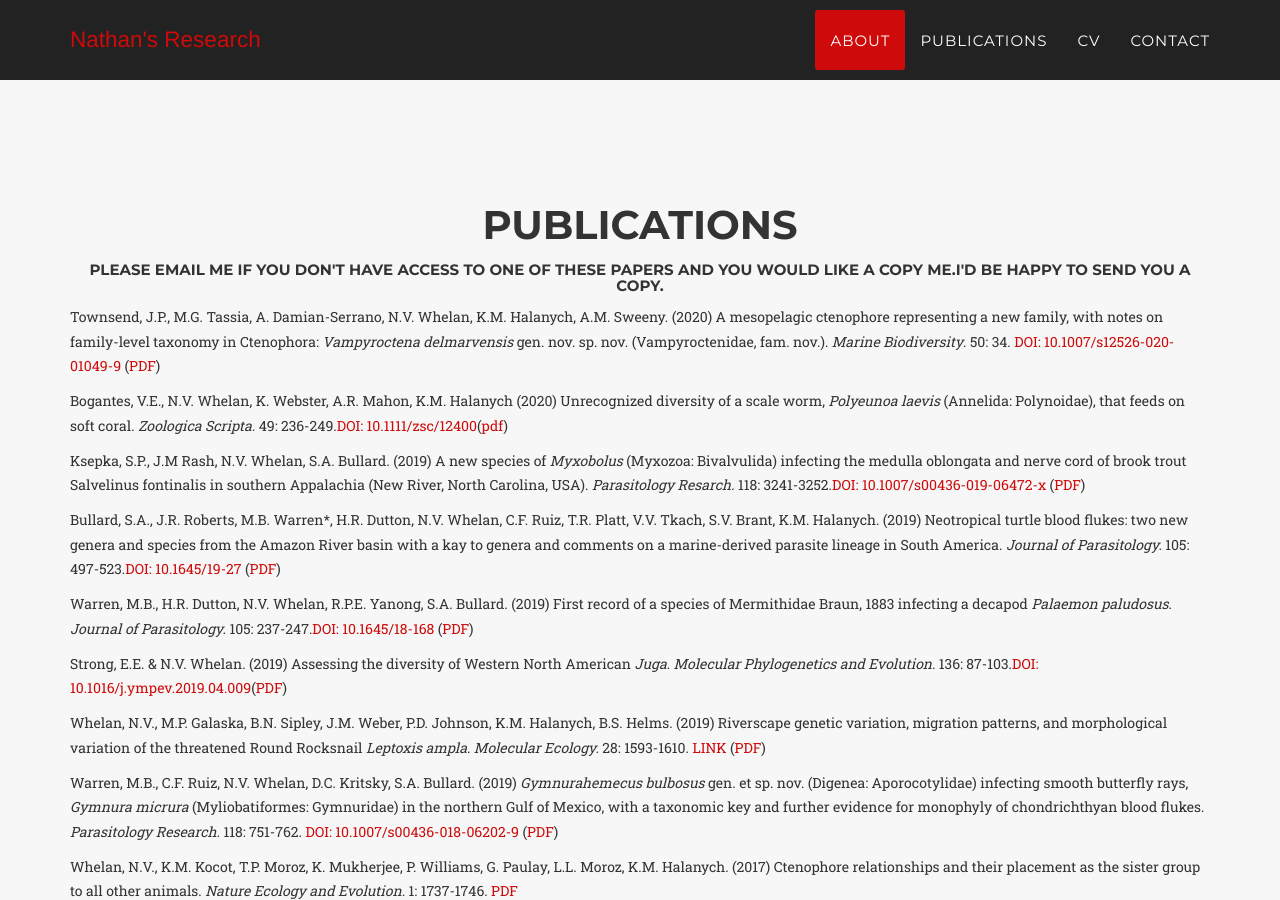
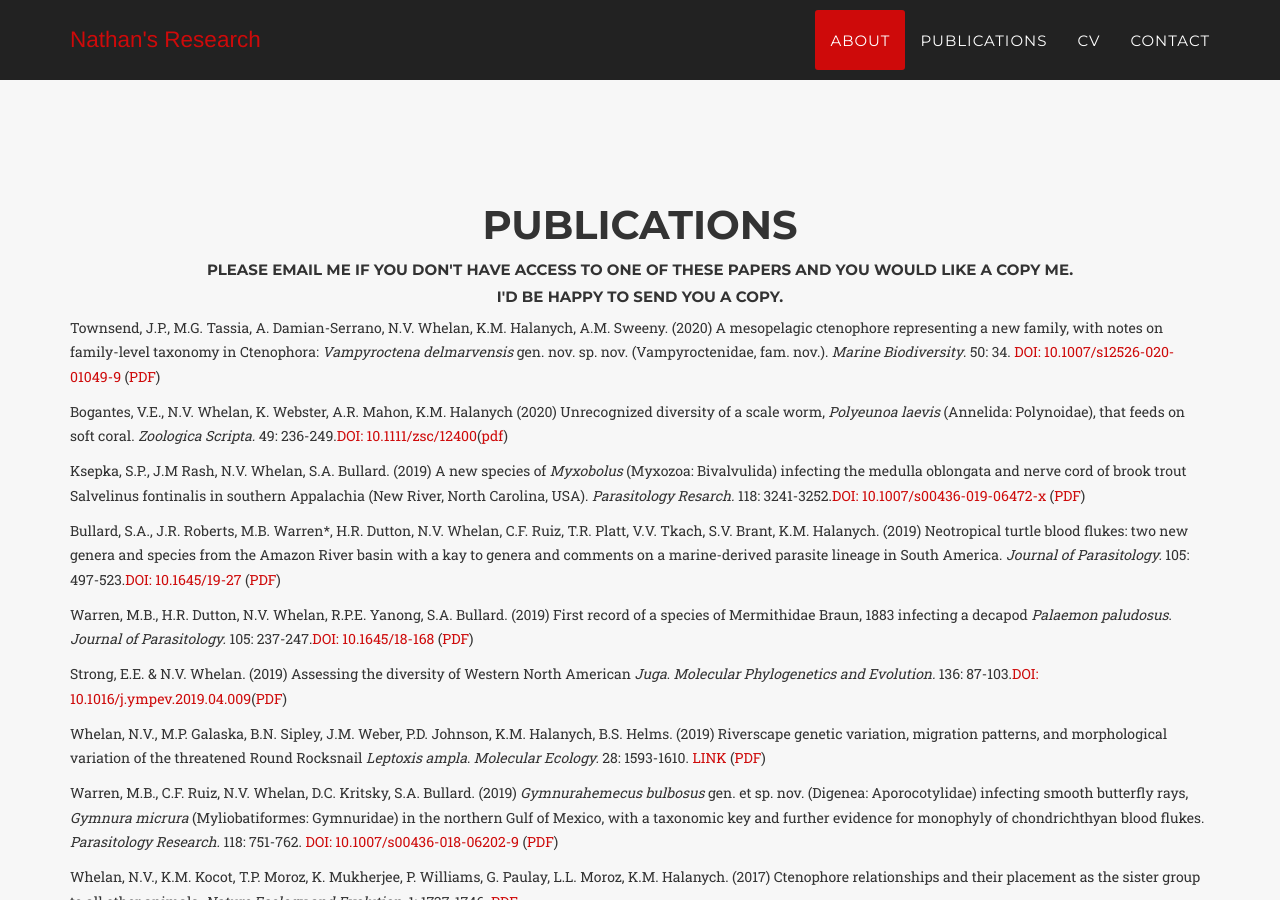
Before and after one commit to NathanWhelan/nathanwhelan.github.io, a Jekyll site: the page built from index.html, in a window 1280 px wide and 900 px high, scrolled down 2859 px. Built offline with Jekyll 4.4.1, drawn with Linux system fonts in a browser that asks for light colours; some web fonts are replaced.

```diff
--- a/_includes/publications.html
+++ b/_includes/publications.html
@@ -4,7 +4,8 @@
             <div class="row">
                 <div class="col-lg-12 text-center">
                     <h2 class="section-heading">Publications</h2>
-		    <h5>Please email me if you don't have access to one of these papers and you would like a copy me.</b>I'd be happy to send you a copy.</h3>
+		    <h5>Please email me if you don't have access to one of these papers and you would like a copy me.</h5>
+			<h5>I'd be happy to send you a copy.</h5>
                 </div>
             </div>
 <div class="box"><div class="box-title"></div><div class="box-body">
```
